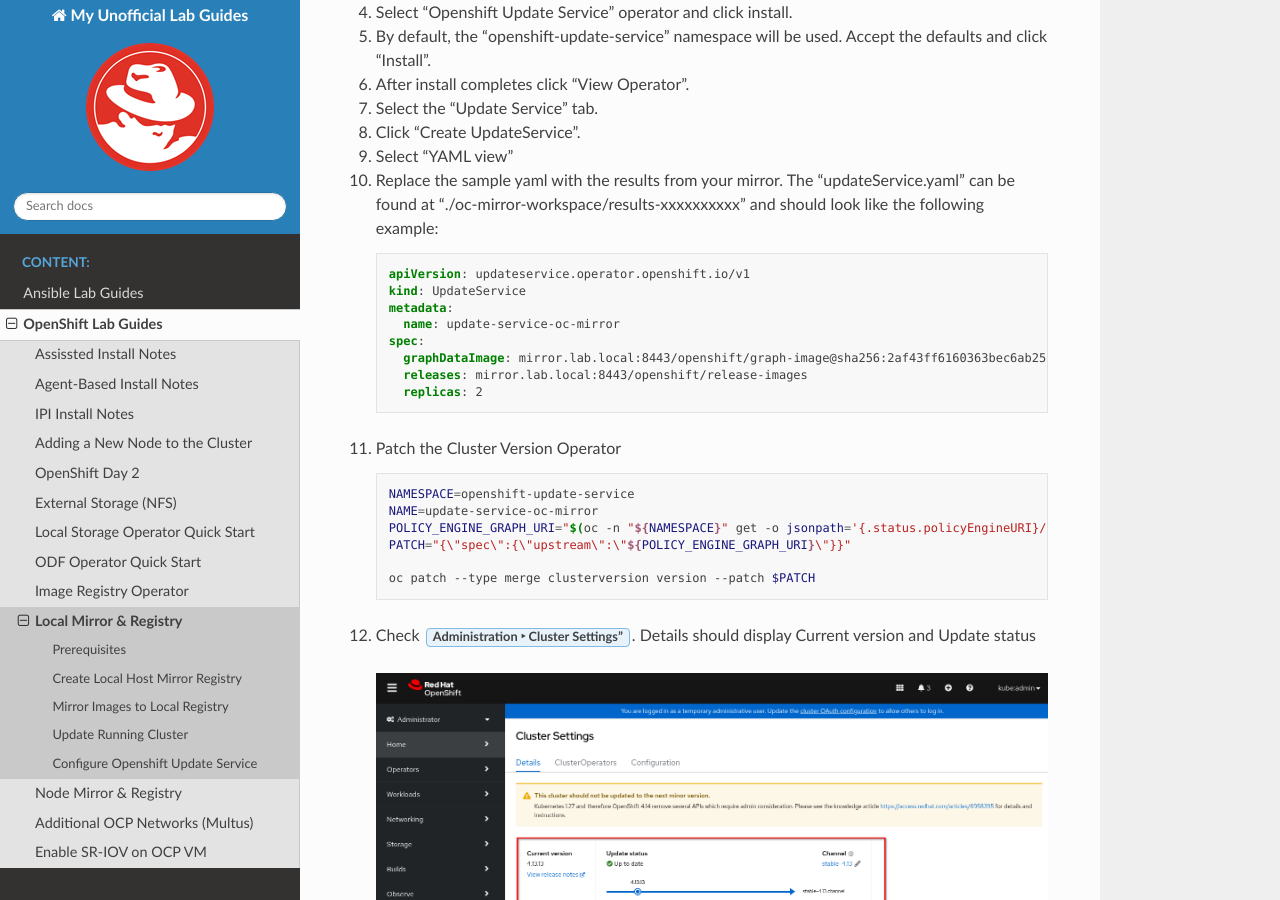
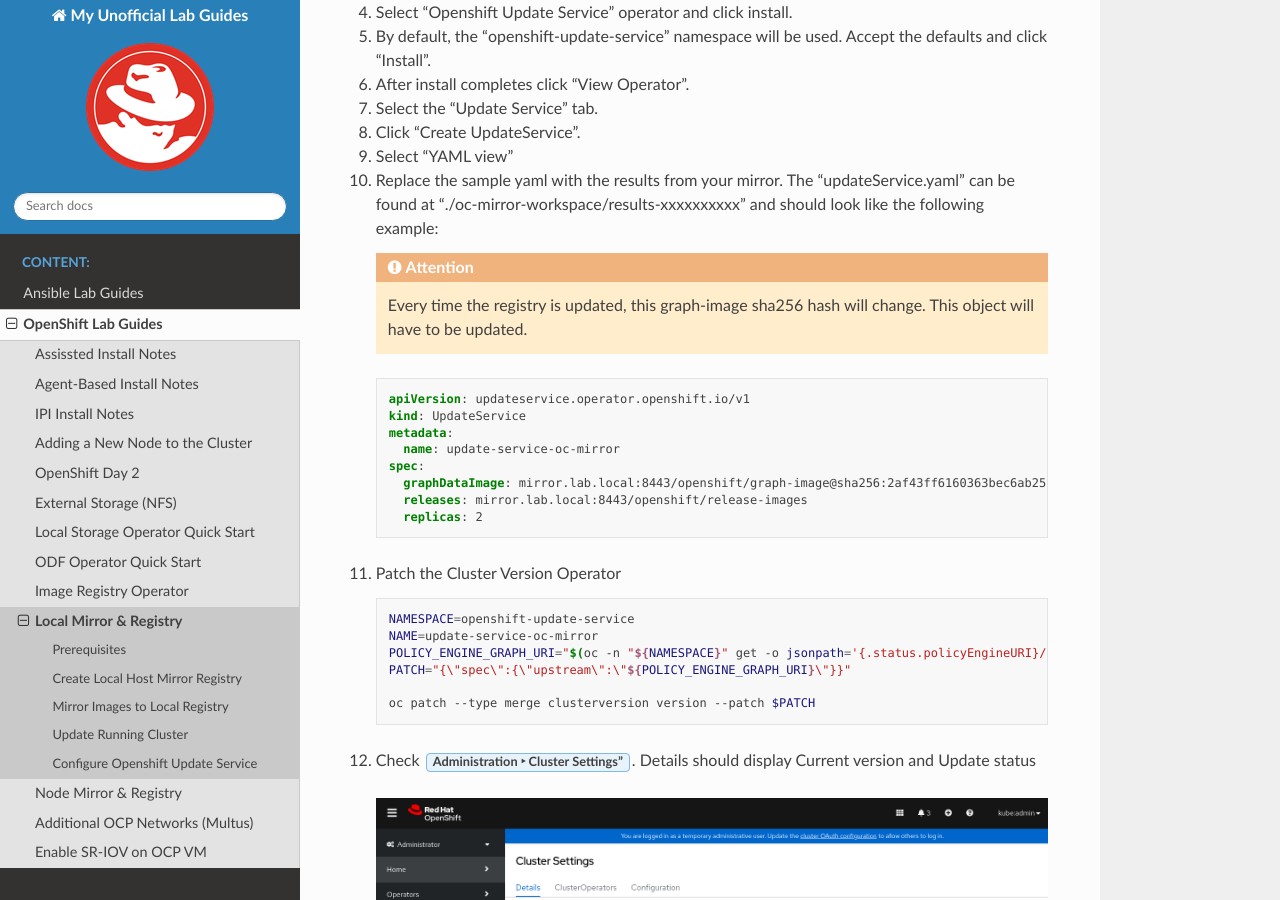
Before and after one commit to vtog/labGuides, a Sphinx documentation site: the page built from source/ocp/local-mirror-registry.rst, in a window 1280 px wide and 900 px high, scrolled down 9976 px. Built offline with Sphinx 7.4.7 and the Read the Docs theme 2.0.0, drawn with Linux system fonts in a browser that asks for light colours; pages that are not in the unit, such as notebooks, are missing from menus.

Commit message:
note on update service changing with mirror updates

```diff
--- a/source/ocp/local-mirror-registry.rst
+++ b/source/ocp/local-mirror-registry.rst
@@ -464,6 +464,9 @@
    "./oc-mirror-workspace/results-xxxxxxxxxx” and should look like the
    following example:
 
+   .. attention:: Every time the registry is updated, this graph-image sha256
+      hash will change. This object will have to be updated.
+
    .. code-block:: yaml
 
       apiVersion: updateservice.operator.openshift.io/v1
```
